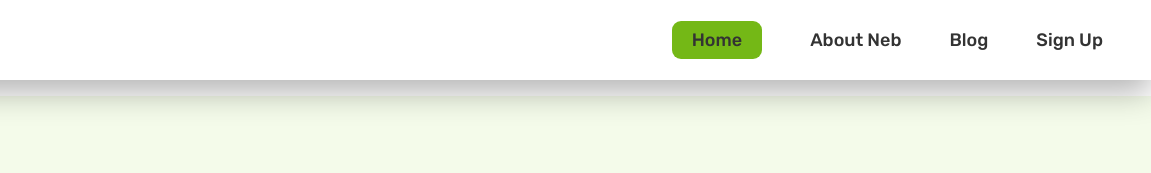
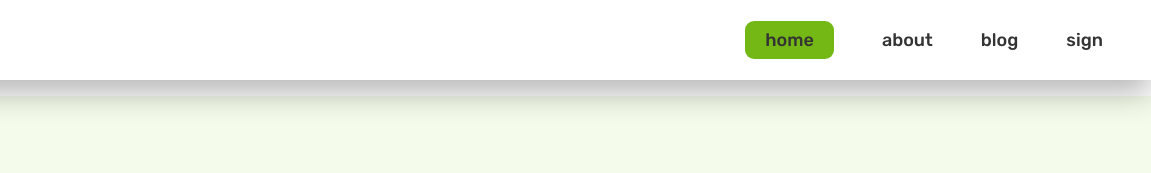
Before and after one commit to navigateur77/FEND_Landing_Page, a plain HTML site: page index.html in a window 1280 px wide. Shown: the top 173 px of the page, 129-1280 px from the left. Drawn offline with nearby package versions, Linux system fonts and the light colour scheme.

Commit message:
Second correction after submission

```diff
--- a/JS/script.js
+++ b/JS/script.js
@@ -1,25 +1,49 @@
+// DYNAMIC NAVIGATION BAR MENU
+
+const nav = document.querySelector(".main-nav");
+
+const navlist = ["Home", "About", "Blog", "Sign"];
+const ulEl = document.createElement("ul");
+ulEl.classList.add("main-nav-list");
+
+for (let i = 0; i <= navlist.length - 1; i++) {
+  const listEl = navlist[i].toLowerCase();
+  const liEl = document.createElement("li");
+  if (listEl === "home") {
+    liEl.classList.add(listEl + "s", "active");
+  }
+  liEl.classList.add(listEl + "s");
+
+  const aEl = document.createElement("a");
+  aEl.classList.add("main-nav-link");
+  aEl.setAttribute("href", "#" + listEl + "s");
+  const textList = document.createTextNode(listEl);
+  aEl.appendChild(textList);
+  liEl.appendChild(aEl);
+  ulEl.appendChild(liEl);
+}
+nav.appendChild(ulEl);
+
 /* NAVIGATION MOBILE */
 const btnNavEl = document.querySelector(".btn-mobile-nav");
 const headerEl = document.querySelector(".header");
-btnNavEl.addEventListener("click", function () {
+btnNavEl.addEventListener("click", () => {
   headerEl.classList.toggle("nav-open");
 });
 
 /* SMOOTH SCROLLING */
 
 const allLinks = document.querySelectorAll("a:link");
-allLinks.forEach(function (link) {
-  link.addEventListener("click", function (e) {
+allLinks.forEach((link) => {
+  link.addEventListener("click", (e) => {
     e.preventDefault();
     const href = link.getAttribute("href");
-
     //Scrooll back to top
     if (href === "#")
       window.scrollTo({
         top: 0,
         behavior: "smooth",
       });
-
     // Scrooll to other link
     if (href !== "#" && href.startsWith("#")) {
       const sectionEl = document.querySelector(href);
@@ -27,7 +51,6 @@ allLinks.forEach(function (link) {
         behavior: "smooth",
       });
     }
-
     // Close mobile navigation
     if (link.classList.contains("main-nav-link")) {
       headerEl.classList.toggle("nav-open");
@@ -39,7 +62,7 @@ allLinks.forEach(function (link) {
 
 const sectionHomeEl = document.querySelector(".section-home");
 const observ = new IntersectionObserver(
-  function (entries) {
+  (entries) => {
     const int = entries[0];
     console.log(int);
 
@@ -63,10 +86,10 @@ const sectionEl = document.querySelectorAll("section");
 
 const navListEl = document.querySelectorAll(".header ul li");
 
-window.addEventListener("scroll", function () {
+window.addEventListener("scroll", () => {
   let position = "";
 
-  sectionEl.forEach(function (section) {
+  sectionEl.forEach((section) => {
     const topS = section.offsetTop;
     const heightS = section.clientHeight;
     if (scrollY >= topS - heightS / 3) {
@@ -74,7 +97,7 @@ window.addEventListener("scroll", function () {
     }
   });
 
-  navListEl.forEach(function (li) {
+  navListEl.forEach((li) => {
     li.classList.remove("active");
     if (li.classList.contains(position)) {
       li.classList.add("active");
@@ -86,13 +109,13 @@ window.addEventListener("scroll", function () {
 
 window.addEventListener(
   "scroll",
-  function (event) {
+  (event) => {
     let isScrolling;
     // Clear our timeout throughout the scroll
     window.clearTimeout(isScrolling);
 
     // Set a timeout to run after scrolling ends
-    isScrolling = setTimeout(function () {
+    isScrolling = setTimeout(() => {
       // Run the callback
       document.body.classList.add("fixed");
     }, 300);
@@ -111,7 +134,7 @@ const rootEl = document.documentElement;
 // Helper function to watch the intersection of the footer to show the button
 
 function intersect(entries, observer) {
-  entries.forEach(function (entry) {
+  entries.forEach((entry) => {
     if (entry.isIntersecting) {
       btnEl.classList.add("showBtn");
     } else {
--- a/index.html
+++ b/index.html
@@ -19,12 +19,6 @@
         <img class="logo" alt="KaJo Tech Solution logo" src="Images\about\fanicon.png" />
       </a>
       <nav class="main-nav">
-        <ul class="main-nav-list">
-          <li class="homes active"><a class="main-nav-link" href="#homes">Home</a></li>
-          <li class="abouts"><a class="main-nav-link" href="#abouts">About Neb</a></li>
-          <li class="blog"><a class="main-nav-link" href="#blog">Blog</a</li>
-          <li class="sign"><a class="main-nav-link nav-cta" href="#sign">Sign Up</a></li>
-        </ul>
       </nav>
       <button class="btn-mobile-nav">
         <ion-icon class="icon-mobile-nav" name="menu-outline"></ion-icon>
@@ -93,7 +87,7 @@
           <hr class="hr-last">
       </section>
       <!--SECTION BLOG WHERE THE COLLAPSE BEGIN-->
-      <section class="section-blog" id="blog">
+      <section class="section-blog" id="blogs">
         <details class="collapse-blog">
           <summary>
             <h3 class="collapse">Section blog</h3>
@@ -258,7 +252,7 @@
       </details>
       </section>
       <!--SECTION SIGN UP-->
-      <section class="section-contact" id="sign">
+      <section class="section-contact" id="signs">
         <details class="collapse-sign">
           <summary>
             <h3 class="collapse">Section Sign up</h3>
```
